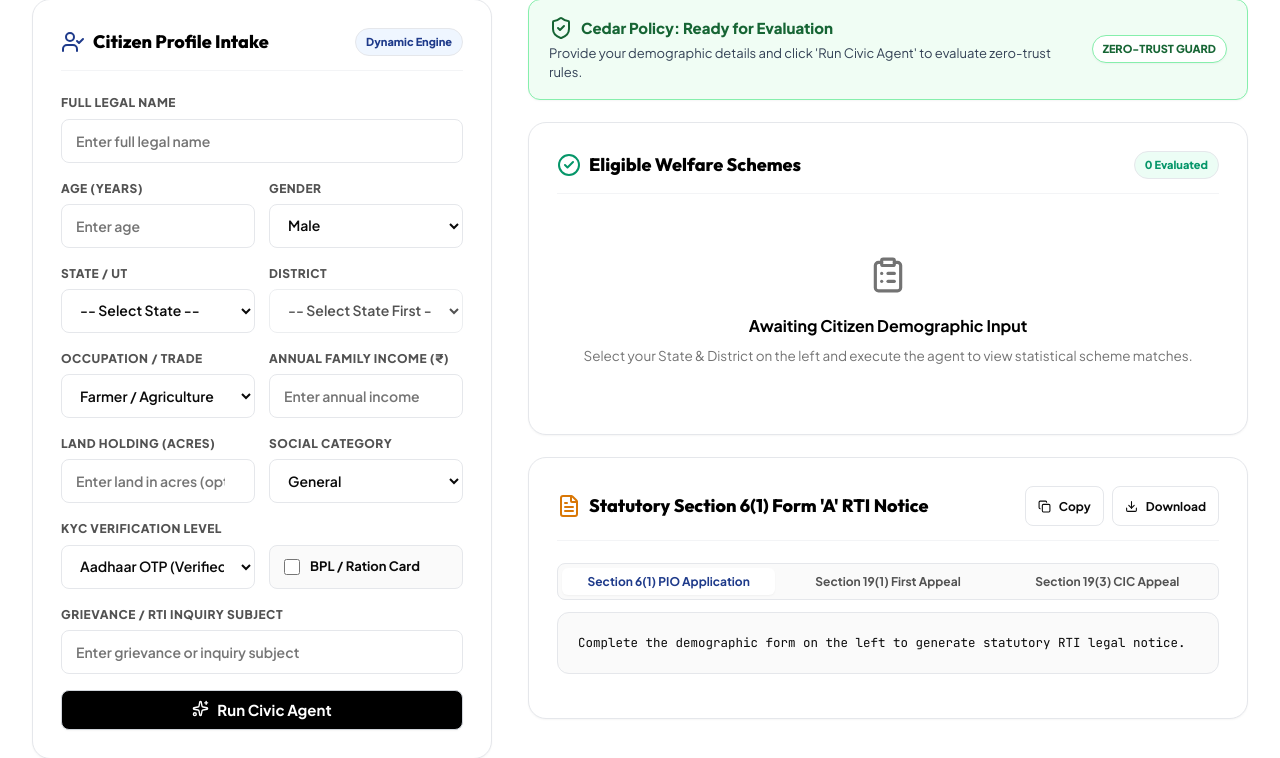
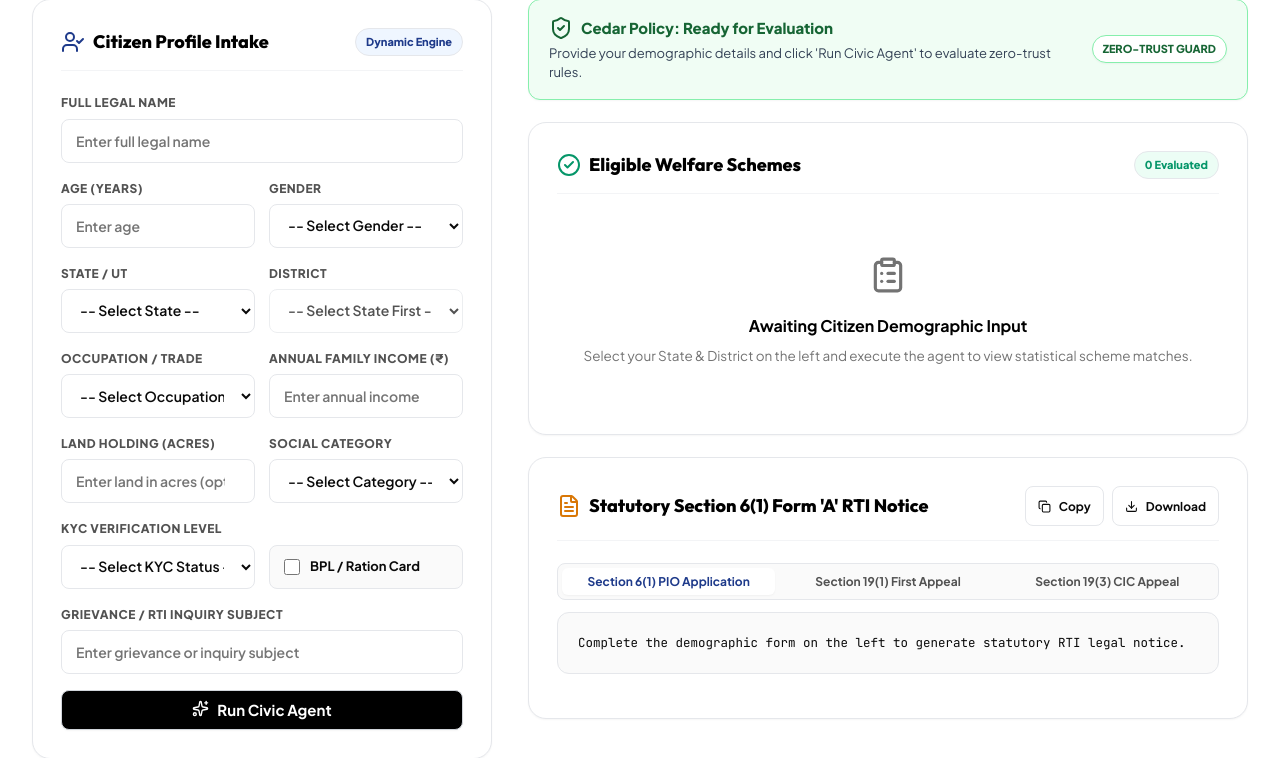
Before and after one commit to sushanth-arun/bharat-builds-first-commit, a Python web app: template backend/templates/index.html in a window 1280 px wide. Shown: the part 2125-2883 px from the top of the page. Run offline with Jinja, Linux system fonts and the light colour scheme; the template is opened without the code that fills it, so the values that code supplies are empty.

Commit message:
Ensure all intake form select dropdowns and inputs start completely clean with no pre-entered or pre-selected data

```diff
--- a/backend/templates/index.html
+++ b/backend/templates/index.html
@@ -1472,6 +1472,7 @@
               <div class="form-field-group">
                 <label class="field-label" for="citizenGenderSelect">Gender</label>
                 <select id="citizenGenderSelect" class="select-control" required>
+                  <option value="" selected disabled>-- Select Gender --</option>
                   <option value="Male">Male</option>
                   <option value="Female">Female</option>
                   <option value="Transgender">Transgender</option>
@@ -1485,13 +1486,13 @@
               <div class="form-field-group">
                 <label class="field-label" for="stateSelect">State / UT</label>
                 <select id="stateSelect" class="select-control" required>
-                  <option value="">-- Select State --</option>
+                  <option value="" selected disabled>-- Select State --</option>
                 </select>
               </div>
               <div class="form-field-group">
                 <label class="field-label" for="districtSelect">District</label>
                 <select id="districtSelect" class="select-control" required disabled>
-                  <option value="">-- Select State First --</option>
+                  <option value="" selected disabled>-- Select State First --</option>
                 </select>
               </div>
             </div>
@@ -1501,6 +1502,7 @@
               <div class="form-field-group">
                 <label class="field-label" for="citizenOccupationSelect">Occupation / Trade</label>
                 <select id="citizenOccupationSelect" class="select-control" required>
+                  <option value="" selected disabled>-- Select Occupation --</option>
                   <option value="Farmer">Farmer / Agriculture</option>
                   <option value="Artisan">Artisan / Craftsperson</option>
                   <option value="Street Vendor">Street Vendor / Hawker</option>
@@ -1528,6 +1530,7 @@
               <div class="form-field-group">
                 <label class="field-label" for="citizenCasteSelect">Social Category</label>
                 <select id="citizenCasteSelect" class="select-control">
+                  <option value="" selected disabled>-- Select Category --</option>
                   <option value="General">General</option>
                   <option value="OBC">OBC</option>
                   <option value="SC">SC</option>
@@ -1542,6 +1545,7 @@
               <div class="form-field-group">
                 <label class="field-label" for="citizenKYCSelect">KYC Verification Level</label>
                 <select id="citizenKYCSelect" class="select-control">
+                  <option value="" selected disabled>-- Select KYC Status --</option>
                   <option value="aadhaar_otp">Aadhaar OTP (Verified)</option>
                   <option value="digilocker">DigiLocker (Verified)</option>
                   <option value="offline_kyc">Offline Official KYC</option>
```
